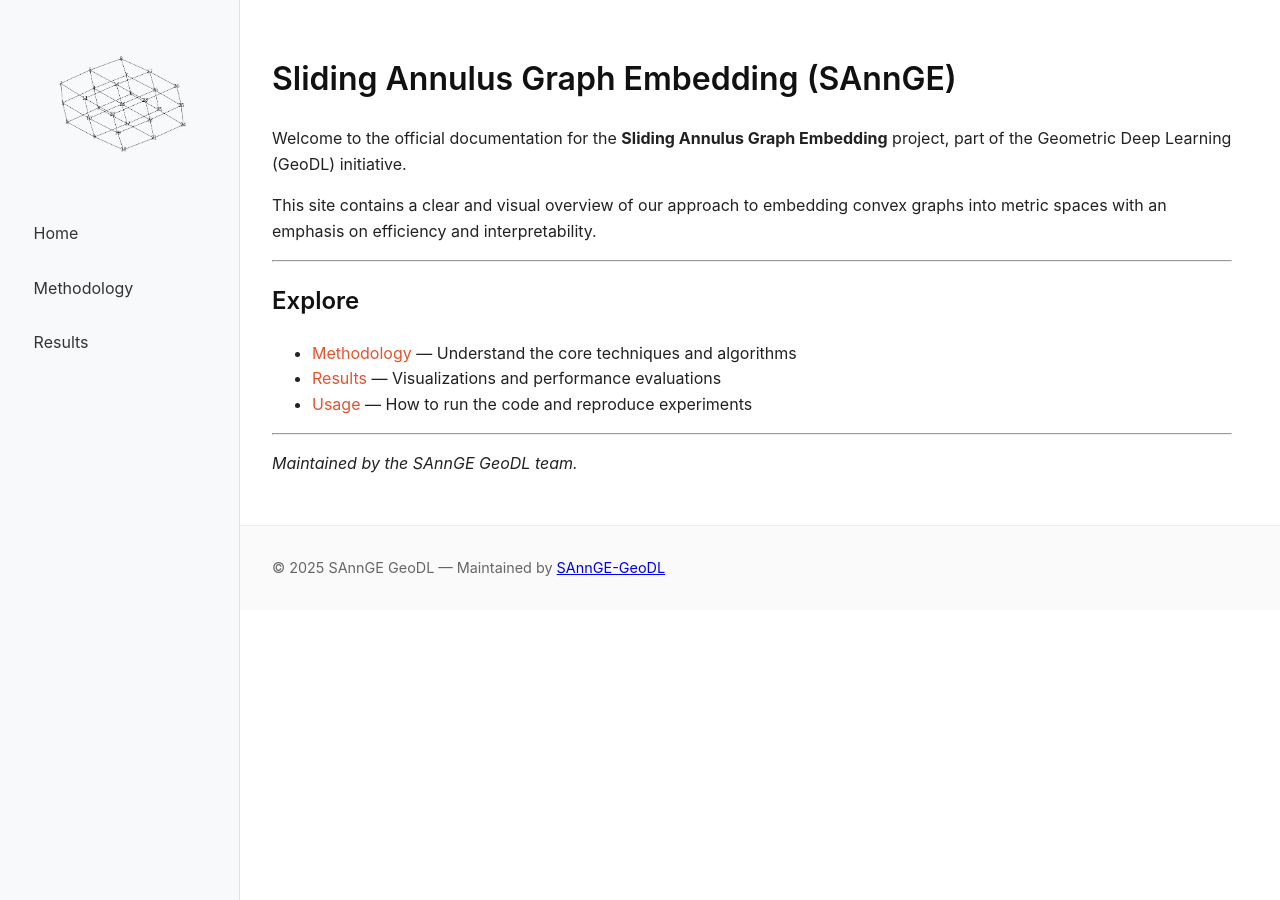
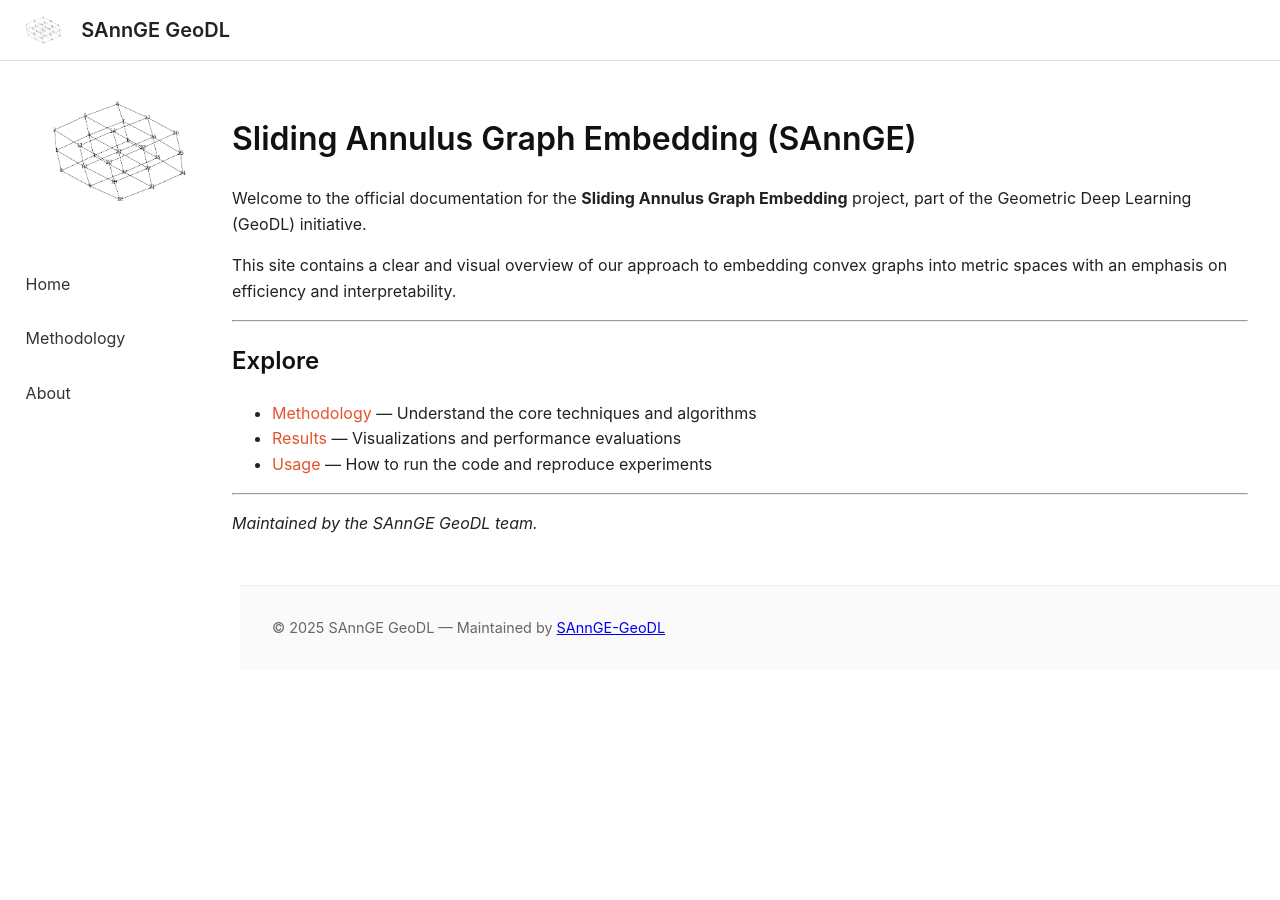
Before and after one commit to SAnnGE-GeoDL/SAnnGE-GeoDL.github.io, a Jekyll site: the page built from index.md, in a window 1280 px wide. Built offline with Jekyll 4.4.1, drawn with Linux system fonts in a browser that asks for light colours.

Commit message:
Added header

```diff
--- a/_layouts/default.html
+++ b/_layouts/default.html
@@ -1,5 +1,6 @@
 <!DOCTYPE html>
 <html lang="en">
+
 <head>
   <meta charset="UTF-8" />
   <meta name="viewport" content="width=device-width, initial-scale=1" />
@@ -7,7 +8,15 @@
   <link rel="stylesheet" href="/styles.css" />
   <link rel="icon" href="/assets/favicon.ico" type="image/x-icon" />
 </head>
+
 <body>
+  <header class="top-header">
+    <div class="header-content">
+      <img src="/assets/images/logo.png" alt="SAnnGE Logo" class="header-logo" />
+      <span class="header-title">SAnnGE GeoDL</span>
+    </div>
+  </header>
+
   <div class="wrapper">
     <aside class="sidebar">
       <div class="logo">
@@ -18,7 +27,7 @@
       <nav class="nav-links">
         <a href="/">Home</a>
         <a href="/methodology.html">Methodology</a>
-        <a href="/results.html">Results</a>
+        <a href="/about.html">About</a>
       </nav>
     </aside>
 
@@ -31,4 +40,5 @@
     <p>© 2025 SAnnGE GeoDL — Maintained by <a href="https://github.com/SAnnGE-GeoDL">SAnnGE-GeoDL</a></p>
   </footer>
 </body>
+
 </html>
--- a/styles.css
+++ b/styles.css
@@ -7,27 +7,58 @@ body {
   line-height: 1.6;
 }
 
+.top-header {
+  position: fixed;
+  top: 0;
+  left: 0;
+  height: 60px;
+  width: 100%;
+  background-color: #ffffff;
+  border-bottom: 1px solid #e0e0e0;
+  z-index: 1000;
+  display: flex;
+  align-items: center;
+  padding: 0 1rem;
+}
+
+.header-content {
+  display: flex;
+  align-items: center;
+  gap: 0.75rem;
+}
+
+.header-logo {
+  height: 40px;
+}
+
+.header-title {
+  font-size: 1.25rem;
+  font-weight: 600;
+  color: #222;
+}
+
 /* Layout */
 .wrapper {
   display: flex;
+  margin-top: 60px;
 }
 
 .sidebar {
-  width: 240px;
-  height: 100vh;
+  width: 200px;
+  /* background-color: #f8f9fa; */
+  /* border-right: 1px solid #e0e0e0; */
+  height: calc(100vh - 60px);
   position: fixed;
-  top: 0;
+  top: 60px;
   left: 0;
-  background: #f8f9fa;
-  border-right: 1px solid #e0e0e0;
-  padding: 2rem 1.5rem;
-  box-sizing: border-box;
+  overflow-y: auto;
+  padding: 1rem;
 }
 
 .content {
-  margin-left: 240px;
+  margin-left: 200px;
   padding: 2rem;
-  max-width: 960px;
+  flex: 1;
 }
 
 /* Logo */
```
